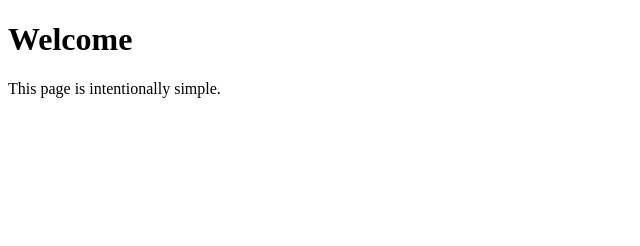
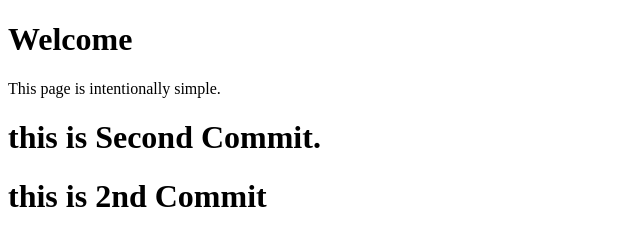
Before and after one commit to Satyaa1997/Seriyan-1st, a plain HTML site: page index.html in a window 1280 px wide. Shown: the whole page, without its empty margins (0-640 px from the left). Drawn offline with Linux system fonts and the light colour scheme.

Commit message:
second-commit

```diff
--- a/index.html
+++ b/index.html
@@ -8,5 +8,8 @@
 <body>
   <h1>Welcome</h1>
   <p>This page is intentionally simple.</p>
+  <h1> this is Second Commit.</h1>
+  <h1>this is 2nd Commit</h1>
+
 </body>
 </html>
```
